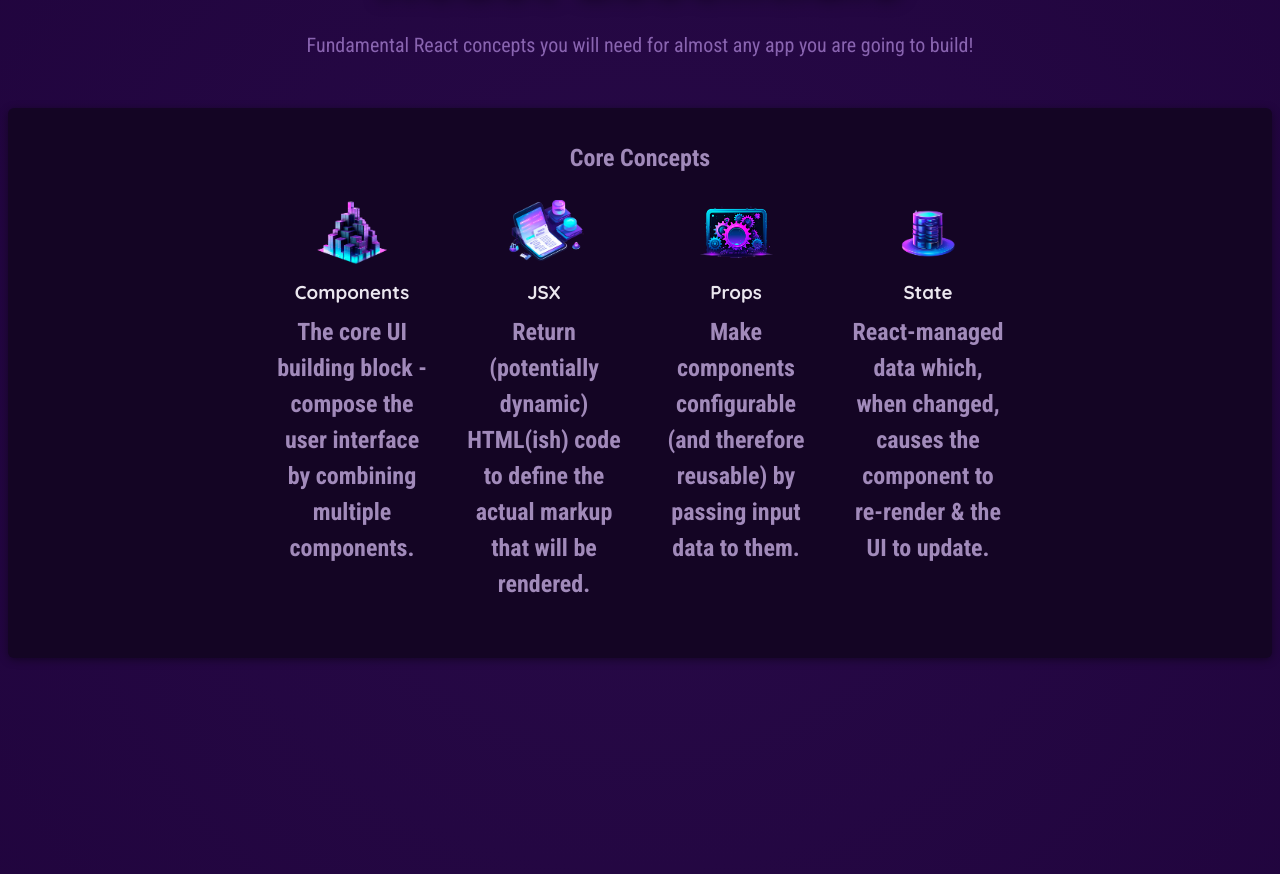
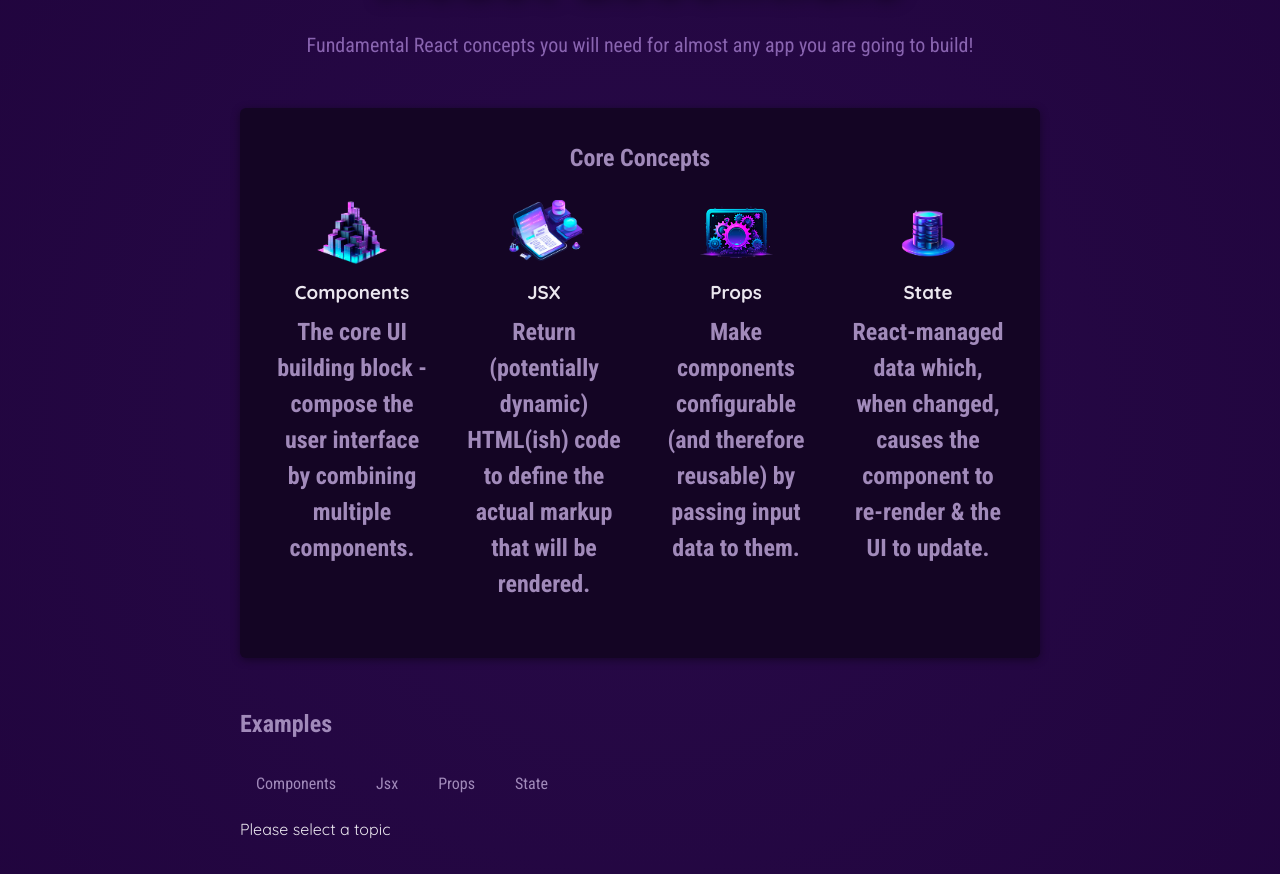
Before and after one commit to ducanhaovai/Practice-FE, a React (Vite) app: page / in a window 1280 px wide. Shown: the part 224-1098 px from the top of the page. Built offline with nearby package versions, Linux system fonts and the light colour scheme.

Commit message:
React
Theem duoc example

```diff
--- a/src/App.jsx
+++ b/src/App.jsx
@@ -1,14 +1,24 @@
 
+import {useState} from 'react';
 import Header from './assets/components/Header/Header';
 import CoreConcept from './assets/components/CoreConcept';
 import { CORE_CONCEPTS } from './data';
+import TabButton from './assets/components/TabButton';
+import { EXAMPLES } from './data2';
 
 function App() {
+  const[selectedTopic, setSelectedTopic] =useState();
+  let tabContent="a";
+  function handleClick(selectedButton){
+    setSelectedTopic(selectedButton);
+
+ }
   return (
     <div>
-      <Header/>
+      <Header />
+
+      <main>
         <section id="core-concepts">
-      <main>
           <h2>Core Concepts</h2>
           <ul>
             <CoreConcept {...CORE_CONCEPTS[0]}
@@ -28,13 +38,32 @@
          description="The core UI building block."
          image = {}
   /> cach them du lieu*/ }
+          </ul>
+        </section>
+        <section id="examples">
+          <h2>Examples</h2>
+          <menu>
+            <TabButton onClick={() =>handleClick("components")}>Components</TabButton>
+            <TabButton onClick={() =>handleClick("jsx")}>Jsx</TabButton>
+            <TabButton onClick={() =>handleClick("props")}>Props</TabButton>
+            <TabButton onClick={() =>handleClick("state")}>State</TabButton>
+          </menu>
+
+            {!selectedTopic && <p>Please select a topic</p> }
+            {selectedTopic &&(<div id="tab-content">
+            <h3>{EXAMPLES[selectedTopic].title}</h3>
+            <p>{EXAMPLES[selectedTopic].description}</p>
+            <pre>
+              <code>
+              {EXAMPLES[selectedTopic].code}
+
+              </code>
+            </pre>
+          </div>)}
 
 
-        </ul>
-
+        </section>
       </main>
-      </section>
-
     </div>
   );
 }
--- /dev/null
+++ b/src/assets/components/TabButton.jsx
@@ -0,0 +1,7 @@
+export default function TabButton({ children,onClick }) {
+
+
+    return (<li>
+        <button onClick={onClick}>{children}</button>
+    </li>);
+}
--- /dev/null
+++ b/src/data2.js
@@ -0,0 +1,82 @@
+import componentsImg from './assets/img/components.png'
+import propsImg from './assets/img/config.png';
+import jsxImg from './assets/img/jsx-ui.png';
+import stateImg from './assets/img/state-mgmt.png';
+
+export const CORE_CONCEPTS = [
+  {
+    image: componentsImg,
+    title: 'Components',
+    description:
+      'The core UI building block - compose the user interface by combining multiple components.',
+  },
+  {
+    image: jsxImg,
+    title: 'JSX',
+    description:
+      'Return (potentially dynamic) HTML(ish) code to define the actual markup that will be rendered.',
+  },
+  {
+    image: propsImg,
+    title: 'Props',
+    description:
+      'Make components configurable (and therefore reusable) by passing input data to them.',
+  },
+  {
+    image: stateImg,
+    title: 'State',
+    description:
+      'React-managed data which, when changed, causes the component to re-render & the UI to update.',
+  },
+];
+
+export const EXAMPLES = {
+  components: {
+    title: 'Components',
+    description:
+      'Components are the building blocks of React applications. A component is a self-contained module (HTML + optional CSS + JS) that renders some output.',
+    code: `
+function Welcome() {
+  return <h1>Hello, World!</h1>;
+}`,
+  },
+  jsx: {
+    title: 'JSX',
+    description:
+      'JSX is a syntax extension to JavaScript. It is similar to a template language, but it has full power of JavaScript (e.g., it may output dynamic content).',
+    code: `
+<div>
+  <h1>Welcome {userName}</h1>
+  <p>Time to learn React!</p>
+</div>`,
+  },
+  props: {
+    title: 'Props',
+    description:
+      'Components accept arbitrary inputs called props. They are like function arguments.',
+    code: `
+function Welcome(props) {
+  return <h1>Hello, {props.name}</h1>;
+}`,
+  },
+  state: {
+    title: 'State',
+    description:
+      'State allows React components to change their output over time in response to user actions, network responses, and anything else.',
+    code: `
+function Counter() {
+  const [isVisible, setIsVisible] = useState(false);
+
+  function handleClick() {
+    setIsVisible(true);
+  }
+
+  return (
+    <div>
+      <button onClick={handleClick}>Show Details</button>
+      {isVisible && <p>Amazing details!</p>}
+    </div>
+  );
+}`,
+  },
+};
```
Lines whose indentation alone changed are shown as unchanged.
